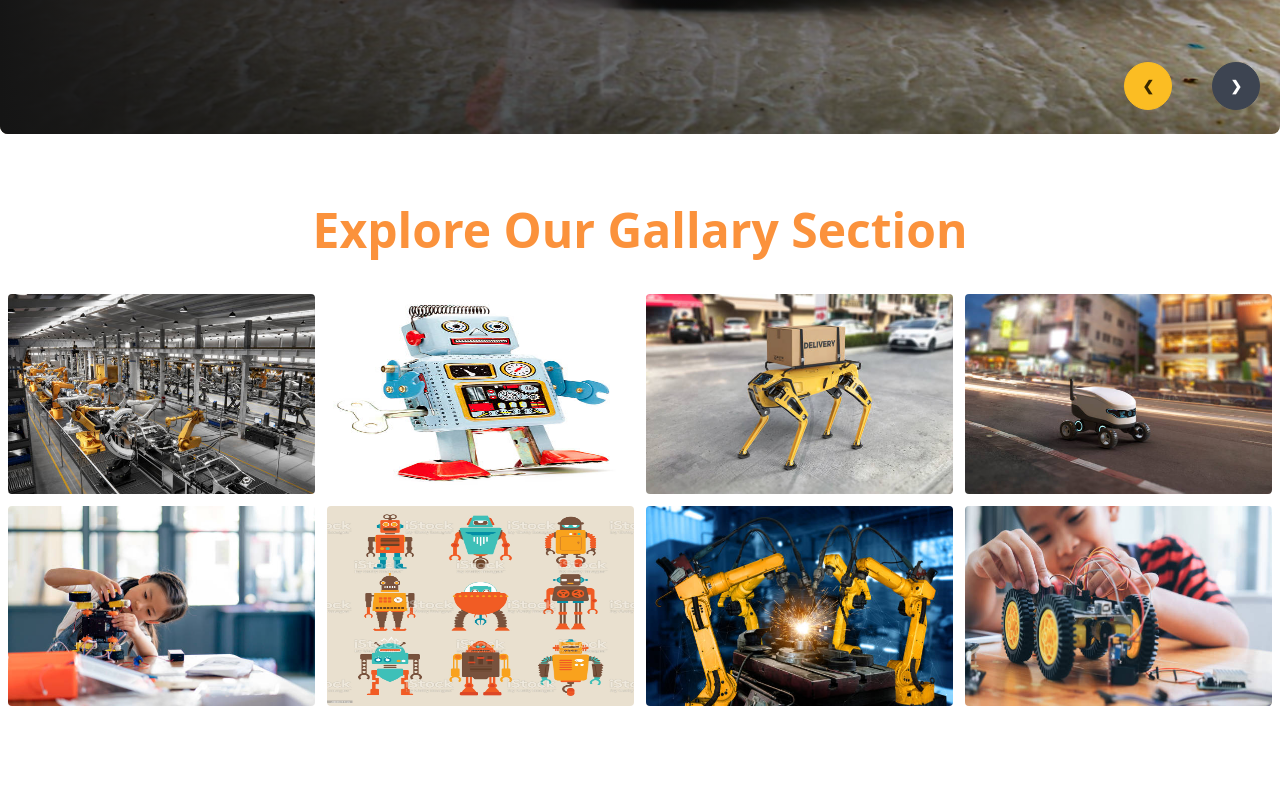
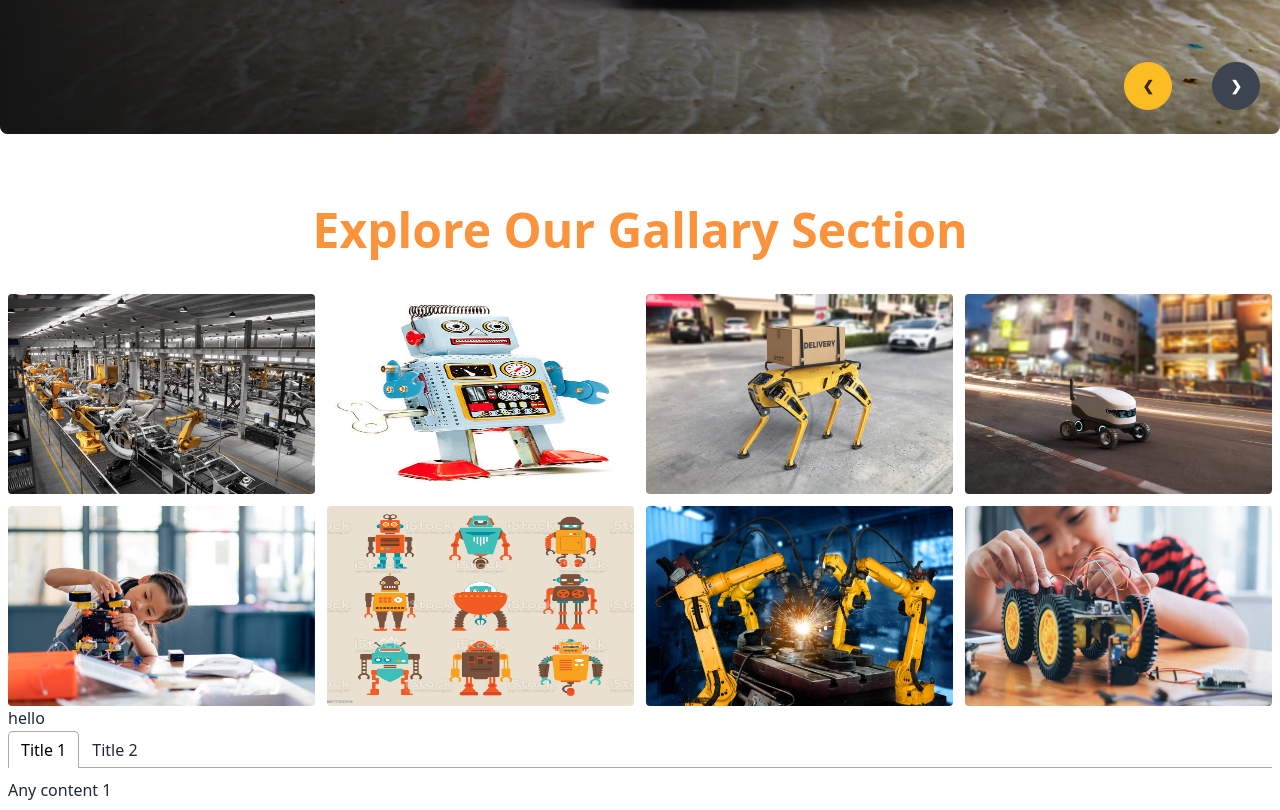
Before and after one commit to alhabib5565/toy_robot_client, a React (Vite) app: page / in a window 1280 px wide. Shown: the part 734-1544 px from the top of the page. Before the commit the page ends 1448 px from the top, so only its background shows below. Built offline with nearby package versions, Linux system fonts and the light colour scheme; no server answers.

Commit message:
react tab not work

```diff
--- a/package.json
+++ b/package.json
@@ -20,6 +20,7 @@
     "react-hot-toast": "^2.4.1",
     "react-icons": "^4.8.0",
     "react-router-dom": "^6.11.2",
+    "react-tabs": "^6.0.1",
     "sort-by": "^1.2.0",
     "sweetalert2": "^11.7.5"
   },
--- a/src/components/home/Home.jsx
+++ b/src/components/home/Home.jsx
@@ -1,13 +1,15 @@
 import React from 'react';
 import Banner from './Banner';
 import Gallary from '../../provider/Gallary';
+import ShopByCategory from '../../provider/ShopByCategory';
 
 const Home = () => {
     return (
         <div>
             <Banner></Banner>
             <div className='max-w-7xl mx-auto p-2'>
-            <Gallary></Gallary>
+                <Gallary></Gallary>
+                <ShopByCategory></ShopByCategory>
             </div>
         </div>
     );
--- a/src/provider/Gallary.jsx
+++ b/src/provider/Gallary.jsx
@@ -7,10 +7,7 @@ import img6 from '../assets/img6.jpg'
 import img3 from '../assets/img3.jpg'
 import img4 from '../assets/img4.jpg'
 import img5 from '../assets/img5.jpg'
-import useRobotes from '../hooks/useRobotes';
 const Gallary = () => {
-    const robots = useRobotes()
-    console.log(robots)
     return (
     <>
         <h2 className="text-3xl mb-10 md:text-5xl text-orange-400 font-bold text-center">Explore Our Gallary Section</h2>
--- a/src/provider/ShopByCategory.jsx
+++ b/src/provider/ShopByCategory.jsx
@@ -0,0 +1,26 @@
+import React from 'react';
+import { Tab, Tabs, TabList, TabPanel } from 'react-tabs';
+import 'react-tabs/style/react-tabs.css';
+
+const ShopByCategory = () => {
+    return (
+        <div>
+            hello
+            <Tabs>
+                <TabList>
+                    <Tab>Title 1</Tab>
+                    <Tab>Title 2</Tab>
+                </TabList>
+
+                <TabPanel>
+                    <h2>Any content 1</h2>
+                </TabPanel>
+                <TabPanel>
+                    <h2>Any content 2</h2>
+                </TabPanel>
+            </Tabs>
+        </div>
+    );
+};
+
+export default ShopByCategory;
```
Also changed, not shown: 1 other file (tests, documents, lock files or other folders).
